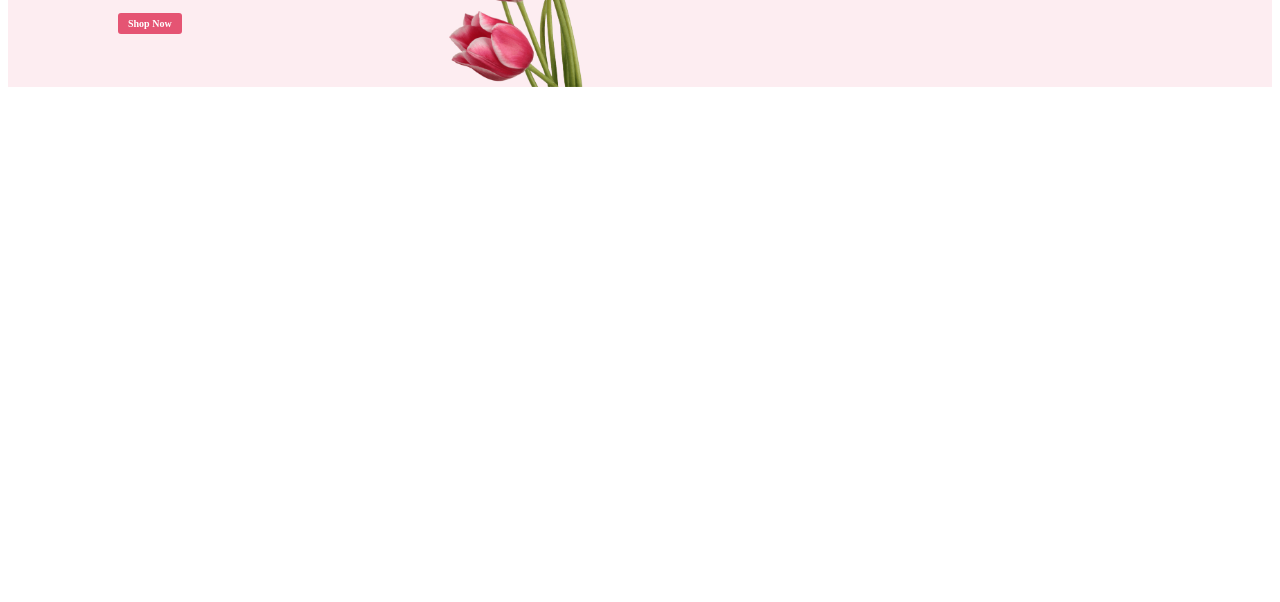
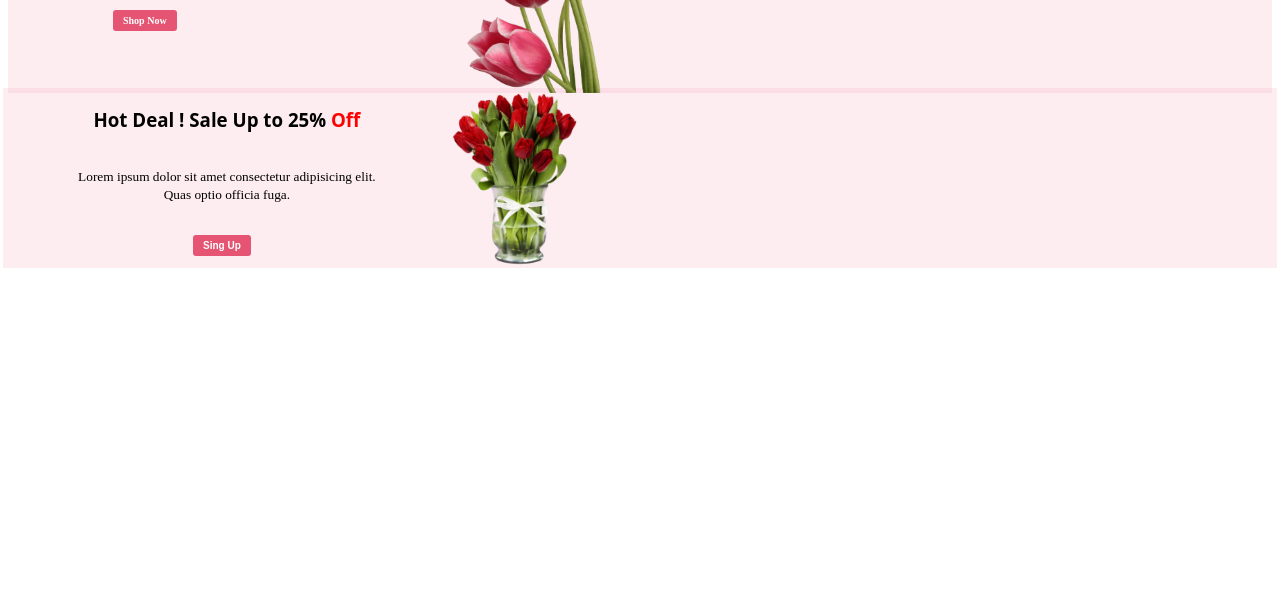
Before and after one commit to SmJayed98/My-First-Assignment, a plain HTML site: page index.html in a window 1280 px wide. Shown: the part 198-800 px from the top of the page. Drawn offline with Linux system fonts and the light colour scheme.

Commit message:
table and image

```diff
--- a/index.html
+++ b/index.html
@@ -23,11 +23,31 @@
                     </ul>
                 </nav>
             </div>
-            <img src="Flower Asset/pngwing 10.png" alt="" width="220">
+            <img class="rose" src="Flower Asset/pngwing 10.png" alt="" width="220">
         </div>
     </header>
     <main>
+        <div>
+            <div class="hot">
+                <div class="center">
+                    <h3 class="make">
+                        Hot Deal ! Sale Up to 25% <span class="off">Off</span>
+                    </h3>
+                    <p> <small> Lorem ipsum dolor sit amet consectetur adipisicing elit. <br> Quas optio officia
+                            fuga.</small></p>
+                    <nav>
+                        <ul>
+                            <li><button class="btn-pimary up">Sing Up</button></li>
+                        </ul>
+                    </nav>
+                </div>
+                <img class="verse" src="Flower Asset/pngwing 8.png" alt="" width="130">
+            </div>
 
+        </div>
+
+
+        </div>
     </main>
     <footer>
 
--- a/style/flower.css
+++ b/style/flower.css
@@ -9,19 +9,17 @@
 flex-direction: column;
 /* flex-shrink: 0; */
 }
-.btn-pimary{
-    /* color:white */
-    border-left: 0px;
+.btn-pimary{/* border-left: 0px; */
     border-radius:3px;
     background: #E55473;
 
     font-size:10px;
 /* gap: 4px; */
-    font-weight: 600;
+    font-weight: 700;
     color:white;
     padding:5px 10px;
-    margin: 5px;
-
+    margin-right: 200px;
+    border: 0px;
 
 
 
@@ -54,5 +52,63 @@ nav li{
 .april{
     display: flex;
     gap: 80px;
+    margin-top: -3px;
 
 }
+.rose{
+    margin-top: 9px;
+}
+
+
+
+
+.off{
+    color: red;
+}
+.btn{
+    border-left: 0px;
+    border-radius:3px;
+    background: #E55473;
+    text-align-last:center;
+
+    margin-left: 30px;
+
+
+    font-size:10px;
+gap: 4px;
+    font-weight: 700;
+    color:white;
+    padding:5px 10px;
+    margin: 5px;
+    border: 0px;
+}
+
+.hot{
+    display: flex;
+    background: #E55473;
+    margin: -5px;
+
+height: 180px;
+flex-shrink: 0;
+border: 00px;
+background: rgba(229, 84, 115, 0.10);
+   gap: 0px;
+   margin: ;
+
+
+
+}
+.center{
+    text-align: center;
+    border: 3px;
+    display: flex;
+    flex-direction: column;
+}
+.verse{
+    margin-right: -auto;
+}
+
+.up{
+    margin-left: 150px;
+    /* border-bottom: 3px; */
+}
```
